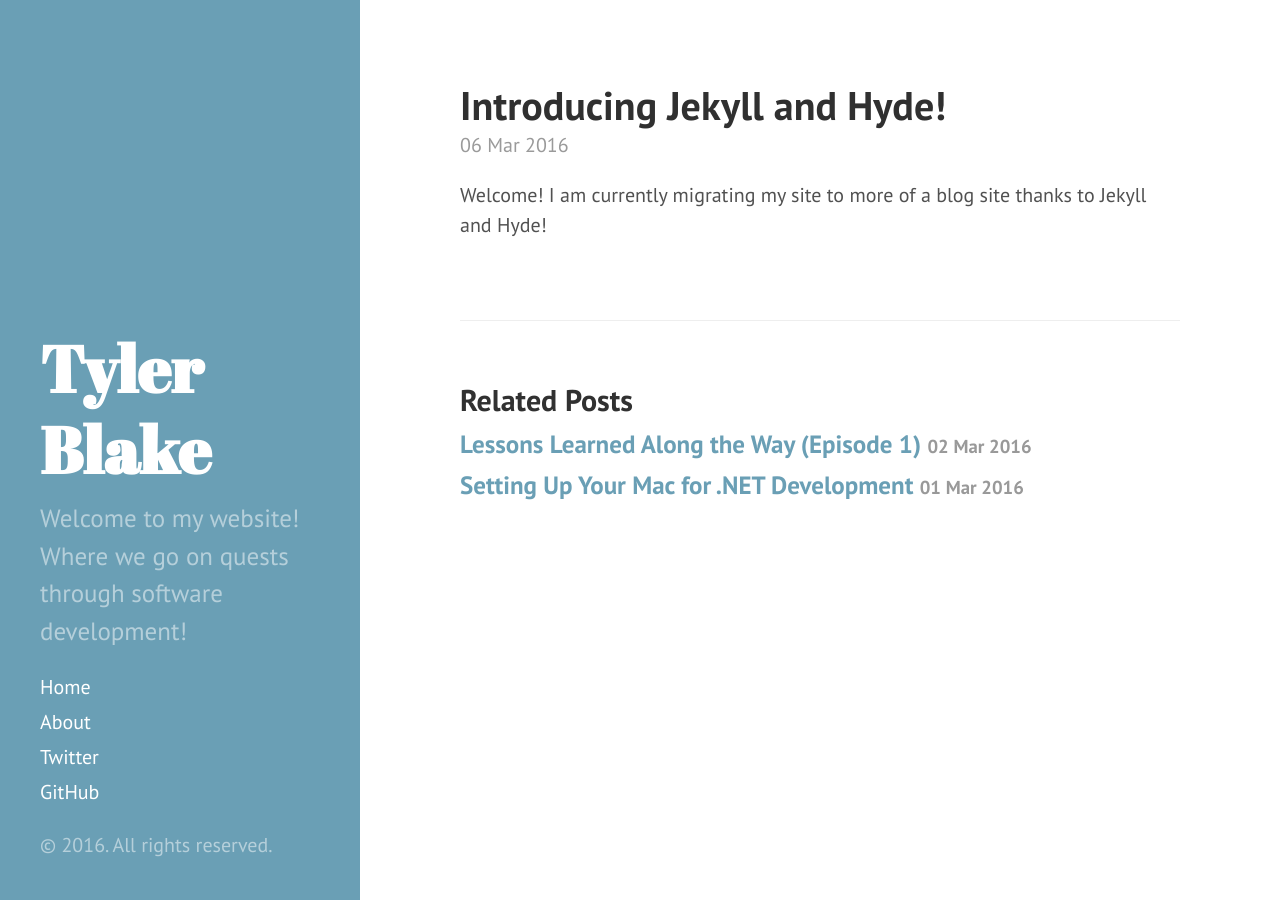
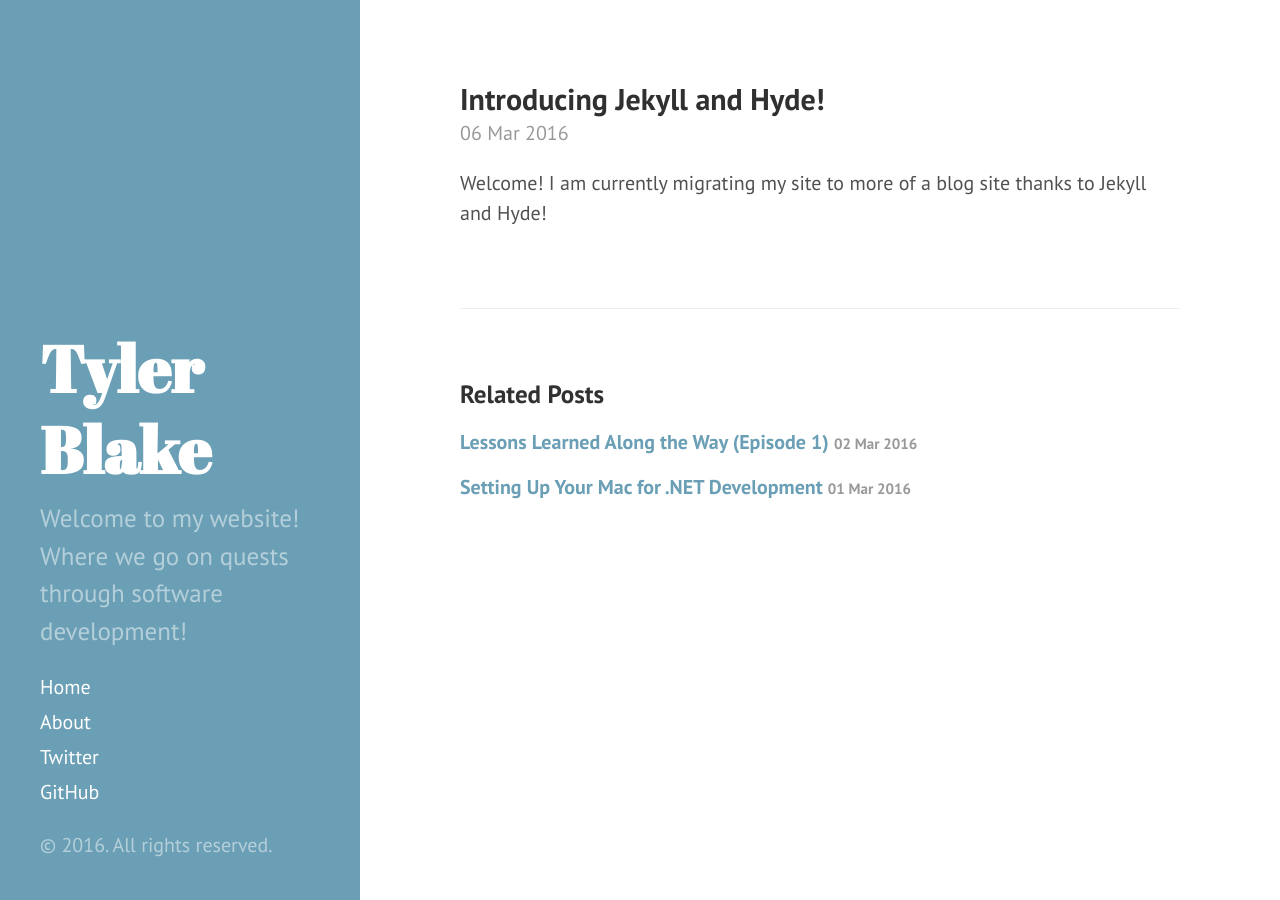
Before and after one commit to tylerablake/website, a Jekyll site: the page built from _posts/2016-03-06-jekyll-and-hyde-blog.md, in a window 1280 px wide. Built offline with Jekyll 4.4.1, drawn with Linux system fonts in a browser that asks for light colours.

Commit message:
test edit layout

```diff
--- a/_layouts/post.html
+++ b/_layouts/post.html
@@ -3,22 +3,22 @@ layout: default
 ---
 
 <div class="post">
-  <span><h1 class="post-title">{{ page.title }}</h1></span>
+  <h2 class="post-title">{{ page.title }}</h2>
   <span class="post-date">{{ page.date | date_to_string }}</span>
   {{ content }}
 </div>
 
 <div class="related">
-  <h2>Related Posts</h2>
+  <h3>Related Posts</h3>
   <ul class="related-posts">
     {% for post in site.related_posts limit:3 %}
       <li>
-        <h3>
+        <h4>
           <a href="{{ post.url }}">
             {{ post.title }}
             <small>{{ post.date | date_to_string }}</small>
           </a>
-        </h3>
+        </h4>
       </li>
     {% endfor %}
   </ul>
```
